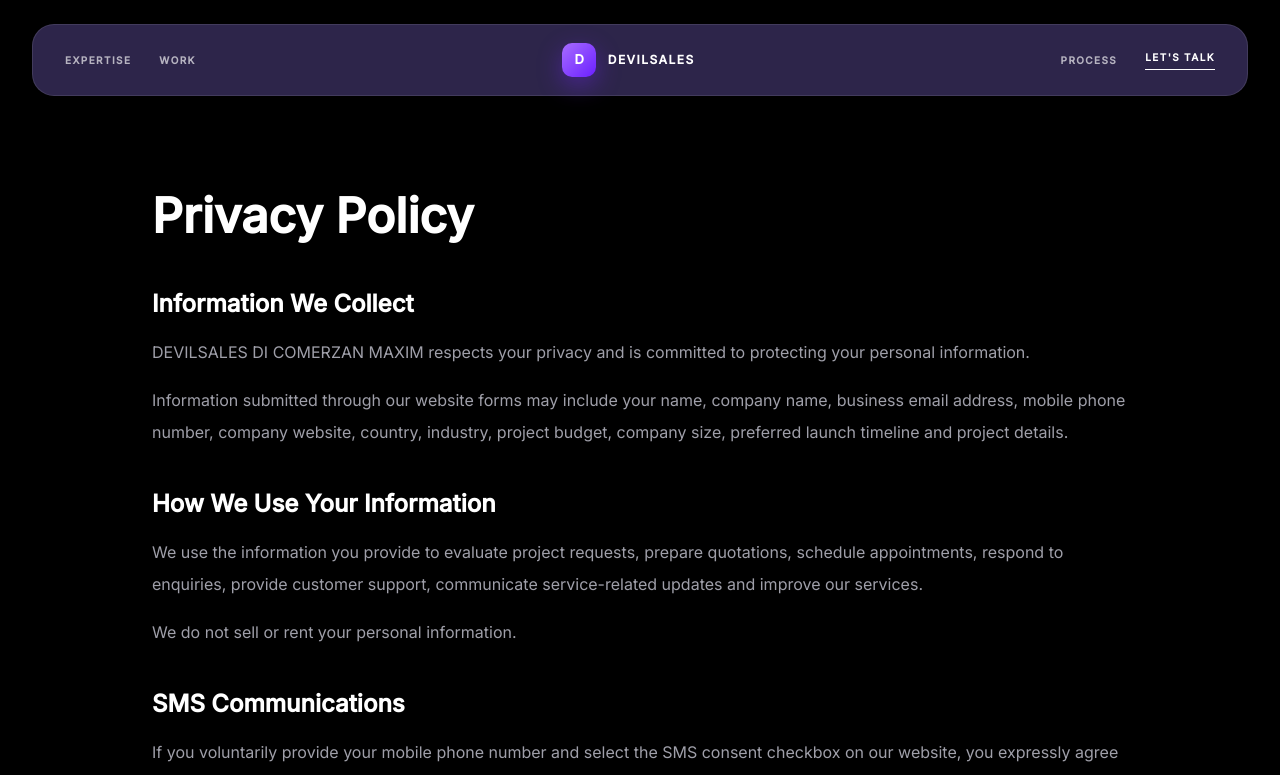
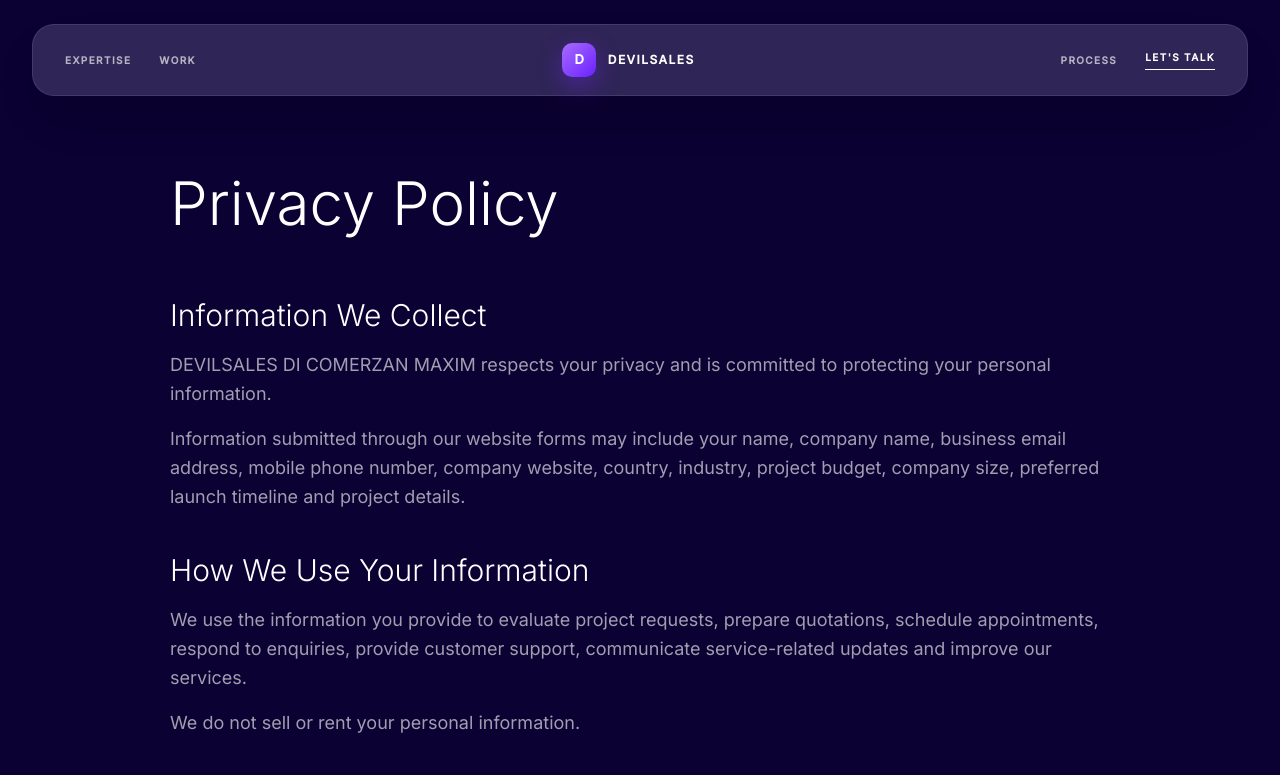
Before and after one commit to maxcode34423242323/devsales-web, a Next.js app: page /privacy in a window 1280 px wide. Shown: the top 775 px of the page. Built offline with nearby package versions, Linux system fonts and the light colour scheme.

Commit message:
Apply Mixar design system to app/privacy/page.tsx

```diff
--- a/app/privacy/page.tsx
+++ b/app/privacy/page.tsx
@@ -4,13 +4,13 @@ import Footer from "../components/Footer";
 
 export default function PrivacyPage() {
   return (
-    <main className="min-h-screen bg-black text-white">
+    <main className="legal-page">
       <Navbar />
 
-      <section className="mx-auto max-w-5xl px-6 pb-32 pt-48">
+      <section className="legal-shell">
         <h1 className="text-5xl font-bold">Privacy Policy</h1>
 
-        <div className="mt-12 space-y-10 leading-8 text-zinc-400">
+        <div className="legal-copy space-y-10">
           <section className="space-y-4">
             <h2 className="text-2xl font-semibold text-white">
               Information We Collect
```
